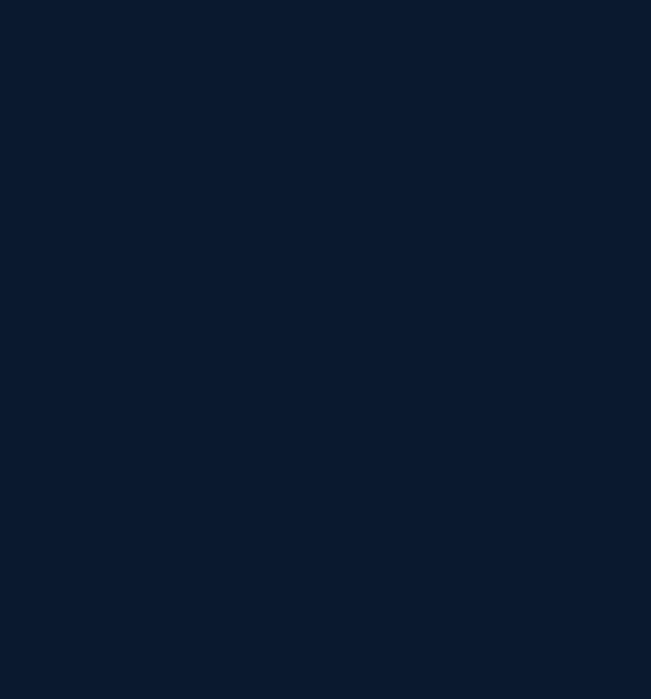
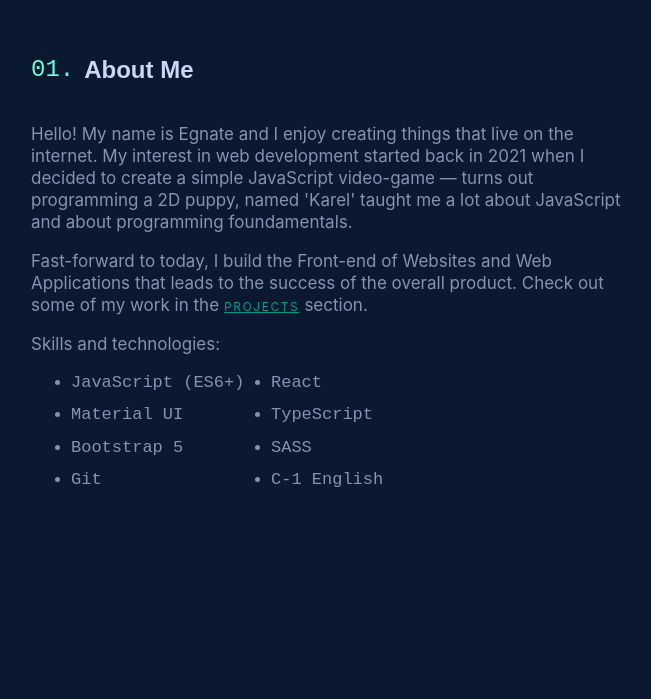
Before and after one commit to egnointhewoods/portfolio, a React (Create React App) app: page / in a window 1280 px wide. Shown: the part 781-1480 px from the top of the page, without its empty margins (119-770 px from the left). Built offline with nearby package versions, Linux system fonts and the light colour scheme.

Commit message:
Added loader logo and added text in the 'About Me' section

```diff
--- a/src/App.js
+++ b/src/App.js
@@ -13,7 +13,7 @@ export default function App() {
   useEffect(() => {
     setTimeout(() => {
       setIsLoading(false);
-    }, 3000);
+    }, 2000);
   }, []);
   if (isLoading === false) {
     return (
--- a/src/Component-Styles/about-projects-contact.css
+++ b/src/Component-Styles/about-projects-contact.css
@@ -5,7 +5,18 @@
   margin: 200px auto;
   max-width: 1200px;
 }
-
+.aboutMeAnchor {
+  padding: 0px 5px;
+  text-decoration: underline;
+}
+.technologyList {
+  display: grid;
+  grid-template-columns: repeat(2, minmax(140px, 200px));
+}
+.technology-li {
+  margin-bottom: 10px;
+  font-family: "SF Mono", "Fira Code", "Fira Mono", "Roboto Mono", monospace;
+}
 #about {
   margin-top: 400px;
 }
--- a/src/Component-Styles/contact.css
+++ b/src/Component-Styles/contact.css
@@ -27,13 +27,13 @@
   top: 5px;
 }
 .contactHeading {
-  text-align: center;
+  text-align: center !important;
 }
 #contactHeading {
-  margin-top: 70px;
+  margin-top: 70px !important;
 }
 .contactHeading {
-  margin-bottom: 50px;
+  margin-bottom: 50px !important;
 }
 #or {
   position: relative;
--- a/src/Component-Styles/loadingScreen.css
+++ b/src/Component-Styles/loadingScreen.css
@@ -0,0 +1,53 @@
+.center {
+  height: 100vh;
+  display: flex;
+  justify-content: center;
+  align-items: center;
+}
+.wave {
+  width: 5px;
+  height: 100px;
+  background: linear-gradient(45deg, cyan, #fff);
+  margin: 10px;
+  animation: wave 1s linear infinite;
+  border-radius: 20px;
+}
+.wave:nth-child(2) {
+  animation-delay: 0.1s;
+}
+.wave:nth-child(3) {
+  animation-delay: 0.2s;
+}
+.wave:nth-child(4) {
+  animation-delay: 0.3s;
+}
+.wave:nth-child(5) {
+  animation-delay: 0.4s;
+}
+.wave:nth-child(6) {
+  animation-delay: 0.5s;
+}
+.wave:nth-child(7) {
+  animation-delay: 0.6s;
+}
+.wave:nth-child(8) {
+  animation-delay: 0.7s;
+}
+.wave:nth-child(9) {
+  animation-delay: 0.8s;
+}
+.wave:nth-child(10) {
+  animation-delay: 0.9s;
+}
+
+@keyframes wave {
+  0% {
+    transform: scale(0);
+  }
+  50% {
+    transform: scale(1);
+  }
+  100% {
+    transform: scale(0);
+  }
+}
--- a/src/Components/About.js
+++ b/src/Components/About.js
@@ -14,32 +14,41 @@ export default function About() {
           <div className="paragraphs">
             <Fade up>
               <p id="paragraph1">
-                I am a self-taught front-end web developer based in Tbilisi,
-                Georgia. I've been developing Web Apps since 2021. I consider
-                myself as a well-organised person, problem solver and an
-                independent coder with high attention to detail.
+                Hello! My name is Egnate and I enjoy creating things that live
+                on the internet. My interest in web development started back in
+                2021 when I decided to create a simple JavaScript video-game —
+                turns out programming a 2D puppy, named 'Karel' taught me a lot
+                about JavaScript and about programming foundamentals.
               </p>
             </Fade>
             <Fade up>
               <p id="paragraph2">
-                I am a self-taught front-end web developer based in Tbilisi,
-                Georgia. I've been developing Web Apps since 2021. I consider
-                myself as a well-organised person, problem solver and an
-                independent coder with high attention to detail.
+                Fast-forward to today, I build the Front-end of Websites and Web
+                Applications that leads to the success of the overall product.
+                Check out some of my work in the
+                <a href="#projects" className="aboutMeAnchor">
+                  Projects
+                </a>
+                section.
               </p>
             </Fade>
             <Fade up>
-              <p id="paragraph3">
-                I am a self-taught front-end web developer based in Tbilisi,
-                Georgia. I've been developing Web Apps since 2021. I consider
-                myself as a well-organised person, problem solver and an
-                independent coder with high attention to detail.
-              </p>
+              <p id="paragraph3">Skills and technologies:</p>
+              <ul className="technologyList">
+                <li className="technology-li">JavaScript (ES6+)</li>
+                <li className="technology-li">React</li>
+                <li className="technology-li">Material UI</li>
+                <li className="technology-li">TypeScript</li>
+                <li className="technology-li">Bootstrap 5</li>
+                <li className="technology-li">SASS</li>
+                <li className="technology-li">Git</li>
+                <li className="technology-li">C-1 English</li>
+              </ul>
             </Fade>
           </div>
           <Fade right>
             <img
-              src="https://www.upload.ee/image/14173732/About_photo.PNG"
+              src="https://scontent.ftbs6-2.fna.fbcdn.net/v/t39.30808-6/259511427_926054241674174_6240146798167287505_n.jpg?_nc_cat=107&ccb=1-7&_nc_sid=174925&_nc_ohc=NTDQHDv_G4kAX8t4mN7&_nc_ht=scontent.ftbs6-2.fna&oh=00_AT-C8Yf2nOQ489Vt8Uyefeh4fSBUHtc5vOBcTwVlOnoW3A&oe=62E7E80F"
               alt="profile"
               className="profile"
             />
--- a/src/Components/LoadingScreen.js
+++ b/src/Components/LoadingScreen.js
@@ -1,12 +1,18 @@
 import "../Component-Styles/loadingScreen.css";
-import LinearProgress from "@mui/material/LinearProgress";
 
 export default function LoadingScreen() {
   return (
-    <div className="loadingWrapper">
-      <div className="loading">
-        <LinearProgress />
-      </div>
+    <div class="center">
+      <div class="wave"></div>
+      <div class="wave"></div>
+      <div class="wave"></div>
+      <div class="wave"></div>
+      <div class="wave"></div>
+      <div class="wave"></div>
+      <div class="wave"></div>
+      <div class="wave"></div>
+      <div class="wave"></div>
+      <div class="wave"></div>
     </div>
   );
 }
```
